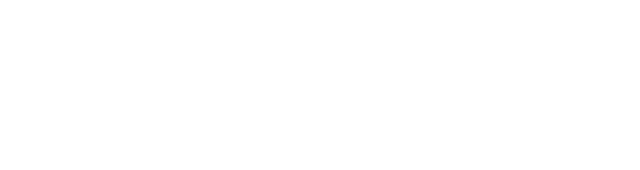
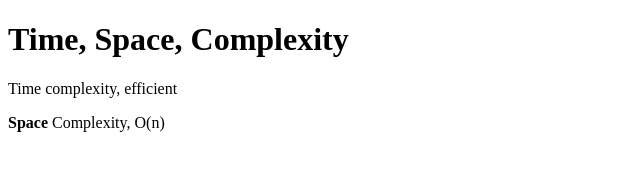
Before and after one commit to acciojob/time-and-space-complexity-salmanmac9310, a website: page main.html in a window 1280 px wide. Shown: the whole page, without its empty margins (0-640 px from the left). Drawn offline with Linux system fonts and the light colour scheme.

Commit message:
created a submission

```diff
--- a/main.html
+++ b/main.html
@@ -8,6 +8,10 @@
 
 <body>
 	<!-- the entire body must be written by student -->
+	<h1>Time, Space, Complexity</h1>
+	<p>Time complexity, efficient</p>
+	<p><b>Space</b> Complexity, O(n)</p>
+
     <script type="text/javascript" src="./script.js">
 </script>
 
```
